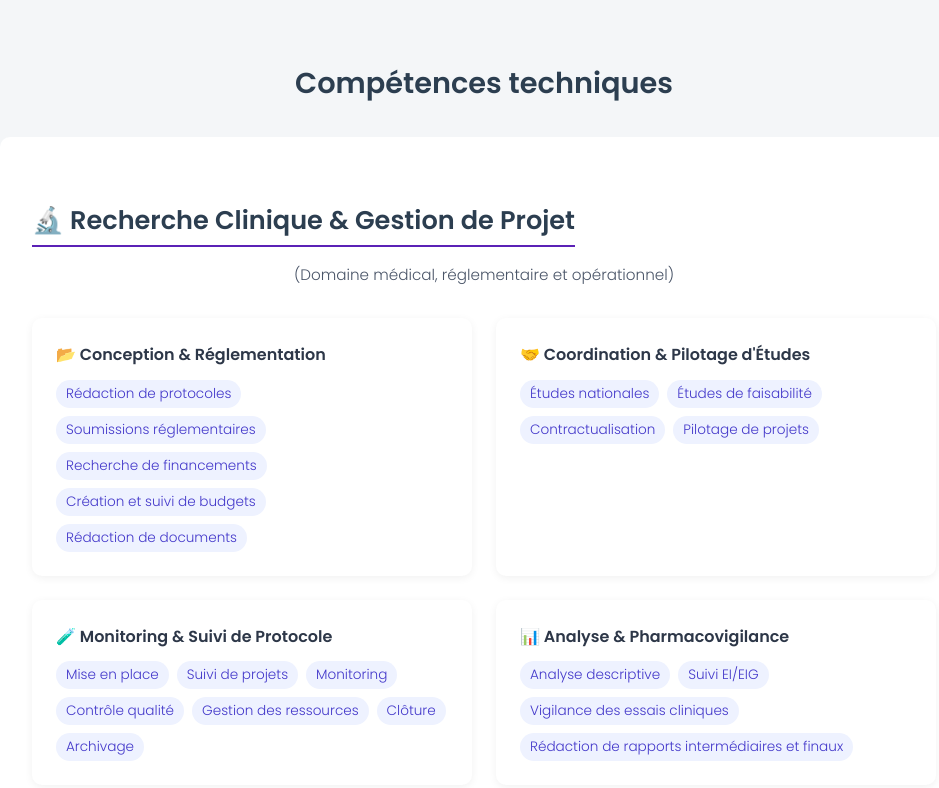
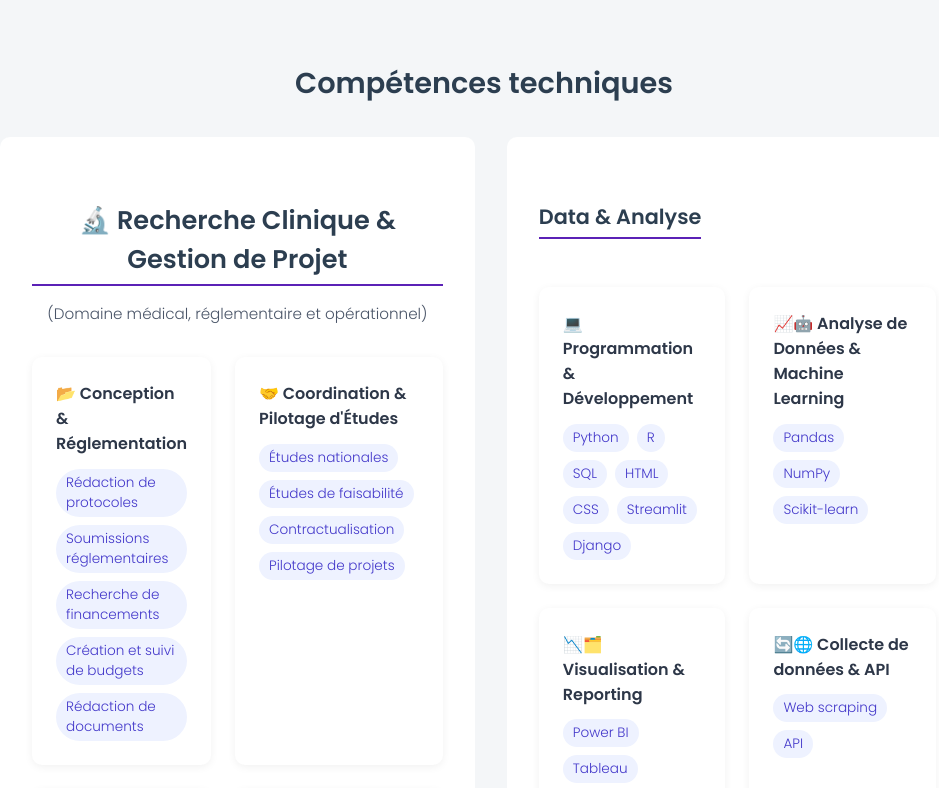
Before and after one commit to Wills13storm/wvandenberghe.github.io, a plain HTML site: page index.html in a window 1280 px wide. Shown: the part 880-1668 px from the top of the page, without its empty margins (156-1095 px from the left). Drawn offline with Linux system fonts and the light colour scheme.

Commit message:
Update index.html

```diff
--- a/index.html
+++ b/index.html
@@ -10,6 +10,27 @@
   <link href="https://fonts.googleapis.com/css2?family=Poppins:wght@300;600&display=swap" rel="stylesheet" />
   <link rel="stylesheet" href="https://cdnjs.cloudflare.com/ajax/libs/font-awesome/6.5.0/css/all.min.css" crossorigin="anonymous" />
 
+<style>
+  @media (min-width: 768px) {
+    /* Forcer le conteneur global des colonnes à utiliser une grille à 2 colonnes */
+    #competences > div {
+      display: grid !important;
+      grid-template-columns: repeat(2, 1fr) !important;
+      gap: 2rem !important;
+      justify-content: center !important;
+      align-items: flex-start !important;
+    }
+    /* Supprimer les contraintes de flex et de min-width sur chaque colonne */
+    #competences > div > div {
+      flex: unset !important;
+      min-width: unset !important;
+    }
+    /* Dans la colonne Data & Analyse, forcer l'affichage des blocs en 2 colonnes */
+    #competences .skills-grid {
+      grid-template-columns: repeat(2, 1fr) !important;
+    }
+  }
+</style>
   <style>
     :root {
       --primary: #2c3e50;
@@ -214,7 +235,8 @@
     <p>Grâce à une formation spécialisée et plusieurs projets concrets (gestion budgétaire, prédiction dans le domaine hippique, dashboards interactifs…), j’ai acquis des compétences solides en Python, SQL, Power BI, et en machine learning.</p>
   </section>
 
-  <section id="competences" style="background-color: #f4f6f8; padding: 3rem 1rem;">
+  <!-- Section Compétences -->
+<section id="competences" style="background-color: #f4f6f8; padding: 3rem 1rem;">
   <h2 style="text-align: center;">Compétences techniques</h2>
 
   <div style="display: flex; flex-wrap: wrap; gap: 2rem; justify-content: center; align-items: flex-start; margin-top: 2rem;">
@@ -280,7 +302,6 @@
       <h3 style="text-align: center; color: #2c3e50;">Data & Analyse</h3>
 
       <div class="skills-grid" style="display: grid; grid-template-columns: repeat(auto-fit, minmax(230px, 1fr)); gap: 1.5rem; margin-top: 2rem;">
-
         <!-- Bloc 1 -->
         <div style="background: #fff; padding: 1.5rem; border-radius: 10px; box-shadow: 0 2px 8px rgba(0,0,0,0.06);">
           <h4>💻 Programmation & Développement</h4>
@@ -336,7 +357,6 @@
             <span class="badge">DBT</span>
           </div>
         </div>
-
       </div>
     </div>
   </div>
```
